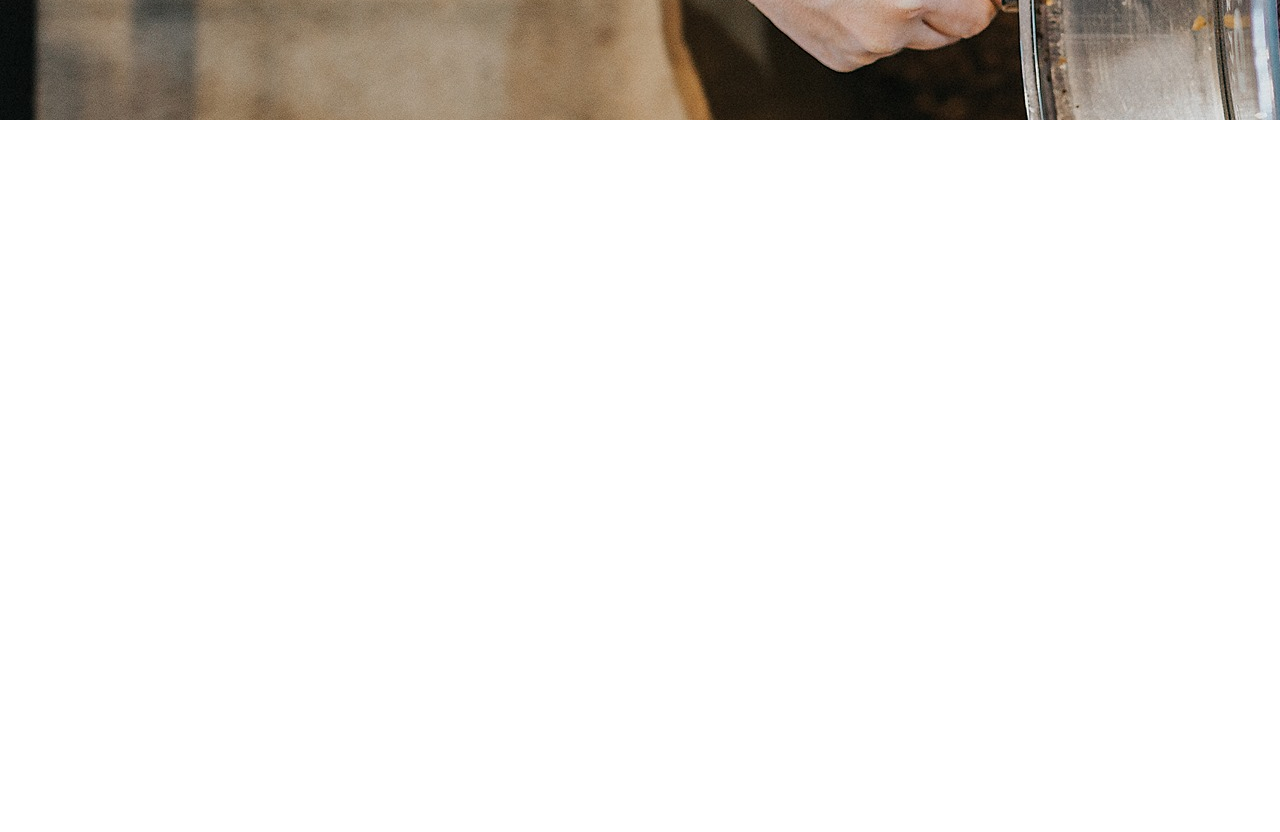
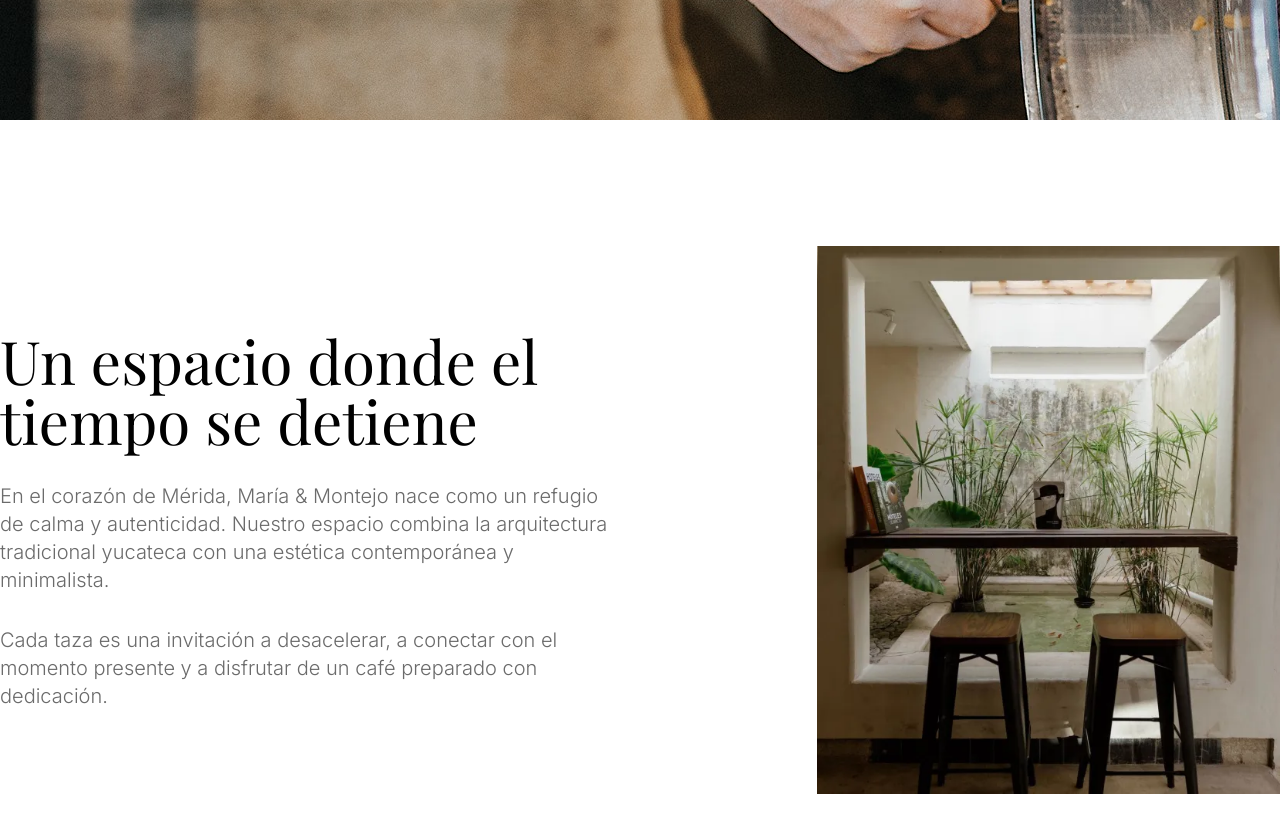
Before and after one commit to AvalosRuben/Maria-Montejo, a React (Vite) app: page / in a window 1280 px wide. Shown: the part 680-1512 px from the top of the page. Before the commit the page ends 800 px from the top, so only its background shows below. Built offline with nearby package versions, Linux system fonts and the light colour scheme.

Commit message:
Text and photo section

```diff
--- a/src/components/CoffeeShop.tsx
+++ b/src/components/CoffeeShop.tsx
@@ -1,11 +1,39 @@
 function CoffeeShop() {
   return (
-    <div className="bg-[url(/mariaymontejohero.jpg)] w-screen h-screen bg-accent flex flex-col justify-center items-center">
-      <div className="flex flex-col gap-6 items-center">
-        <h1 className="text-9xl font-serif text-background">Maria & Montejo</h1>
-        <p className="text-4xl text-background font-serif">Próximamente...</p>
+    <>
+      <div className="bg-[url(/mariaymontejohero.jpg)] w-screen h-screen bg-accent flex flex-col justify-center items-center">
+        <div className="flex flex-col gap-6 items-center">
+          <h1 className="text-9xl font-serif text-background">
+            Maria & Montejo
+          </h1>
+          <p className="text-4xl text-background font-serif">Próximamente...</p>
+        </div>
+        {/*texto papu pro*/}
       </div>
-    </div>
+      <div className="w-screen h-screen flex items-center justify-center gap-50">
+        <div className="w-3xl h-full flex flex-col items-center justify-center gap-8 text-wrap">
+          <h2 className="font-serif text-6xl text-left">
+            Un espacio donde el tiempo se detiene
+          </h2>
+          <p className="text-left text-xl font-extralight text-muted-foreground">
+            En el corazón de Mérida, María & Montejo nace como un refugio de
+            calma y autenticidad. Nuestro espacio combina la arquitectura
+            tradicional yucateca con una estética contemporánea y minimalista.
+          </p>
+          <p className="text-left text-xl font-extralight text-muted-foreground">
+            Cada taza es una invitación a desacelerar, a conectar con el momento
+            presente y a disfrutar de un café preparado con dedicación.
+          </p>
+        </div>
+        <div className="w-xl">
+          <img
+            src="src/assets/mariaymontejointerior.png"
+            alt="Interior Maria y Montejo"
+            className=""
+          />
+        </div>
+      </div>
+    </>
   );
 }
 export default CoffeeShop;
--- a/src/components/TopBar.tsx
+++ b/src/components/TopBar.tsx
@@ -1,6 +1,6 @@
 function TopBar() {
   return (
-    <div className="w-full h-20 flex items-center bg-background opacity-80 fixed top-0 left-0 backdrop-blur-md z-1">
+    <div className="w-full h-20 flex items-center bg-background opacity-80 fixed top-0 left-0 backdrop-blur-xl z-10">
       <img
         src="logo.jpg"
         alt="Maria y Montejo logo"
```
Also changed, not shown: src/assets/mariaymontejointerior.png (added).
